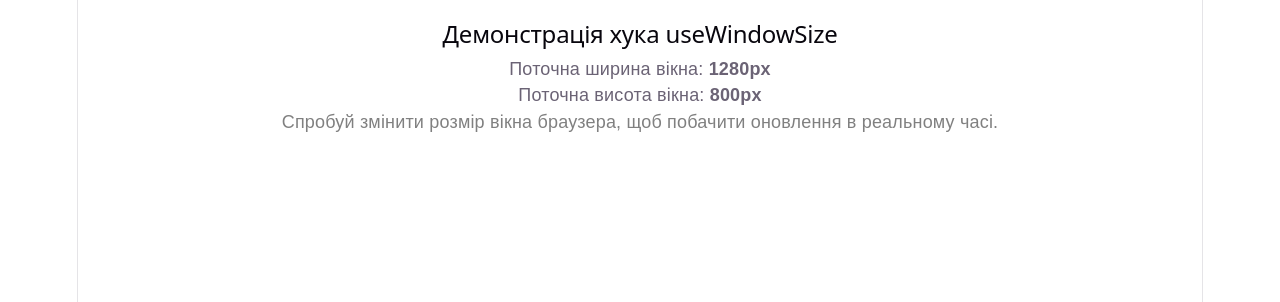
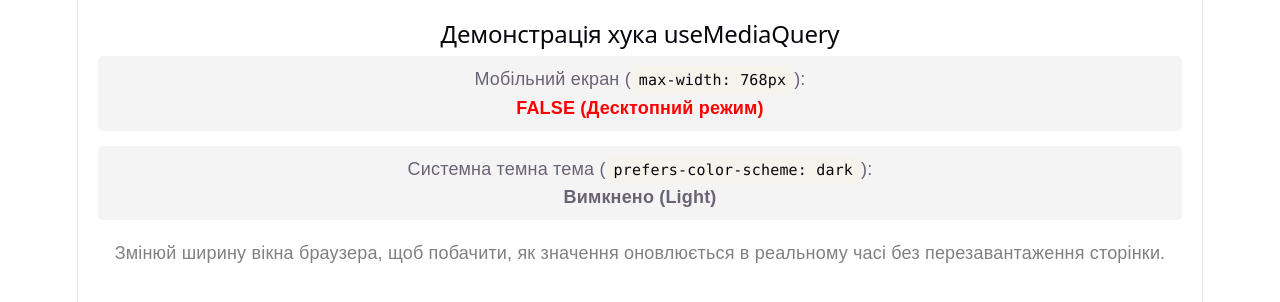
Before and after one commit to Madamada2026/Laborana-robota-WEB-Programming, a React (Vite) app: page / in a window 1280 px wide. Shown: the top 302 px of the page. Built offline with nearby package versions, Linux system fonts and the light colour scheme.

Commit message:
task 2.ind.zavd.Laboratorna robota 8

```diff
--- a/src/App.jsx
+++ b/src/App.jsx
@@ -1,10 +1,10 @@
 import React from 'react';
-import WindowSizeComponent from './WindowSizeComponent';
+import MediaQueryComponent from './MediaQueryComponent';
 
 function App() {
   return (
     <div>
-      <WindowSizeComponent />
+      <MediaQueryComponent />
     </div>
   );
 }
--- /dev/null
+++ b/src/MediaQueryComponent.jsx
@@ -0,0 +1,36 @@
+import React from 'react';
+import { useMediaQuery } from './hooks/useMediaQuery';
+
+const MediaQueryComponent = () => {
+  // Перевіряємо, чи ширина вікна менша або дорівнює 768px
+  const isMobile = useMediaQuery('(max-width: 768px)');
+
+  // Перевіряємо системну темну тему
+  const isDarkMode = useMediaQuery('(prefers-color-scheme: dark)');
+
+  return (
+    <div style={{ padding: '20px', fontFamily: 'Arial, sans-serif' }}>
+      <h2>Демонстрація хука useMediaQuery</h2>
+
+      <div style={{ marginBottom: '15px', padding: '10px', background: '#f4f4f4', borderRadius: '5px' }}>
+        <p>Мобільний екран (<code>max-width: 768px</code>):</p>
+        <strong style={{ color: isMobile ? 'green' : 'red', fontSize: '18px' }}>
+          {isMobile ? 'TRUE (Мобільний режим)' : 'FALSE (Десктопний режим)'}
+        </strong>
+      </div>
+
+      <div style={{ padding: '10px', background: '#f4f4f4', borderRadius: '5px' }}>
+        <p>Системна темна тема (<code>prefers-color-scheme: dark</code>):</p>
+        <strong style={{ fontSize: '18px' }}>
+          {isDarkMode ? 'Увімкнено (Dark)' : 'Вимкнено (Light)'}
+        </strong>
+      </div>
+
+      <p style={{ color: 'gray', marginTop: '20px' }}>
+        Змінюй ширину вікна браузера, щоб побачити, як значення оновлюється в реальному часі без перезавантаження сторінки.
+      </p>
+    </div>
+  );
+};
+
+export default MediaQueryComponent;
--- /dev/null
+++ b/src/hooks/useMediaQuery.js
@@ -0,0 +1,29 @@
+import { useState, useEffect } from 'react';
+
+export const useMediaQuery = (query) => {
+  const [matches, setMatches] = useState(() => {
+    if (typeof window !== 'undefined') {
+      return window.matchMedia(query).matches;
+    }
+    return false;
+  });
+
+  useEffect(() => {
+    if (typeof window === 'undefined') return;
+
+    const mediaQueryList = window.matchMedia(query);
+    const listener = (event) => setMatches(event.matches);
+
+    // Додаємо слухач подій для зміни медіа-запиту
+    mediaQueryList.addEventListener('change', listener);
+
+    // Синхронізуємо початковий стан
+    setMatches(mediaQueryList.matches);
+
+    return () => {
+      mediaQueryList.removeEventListener('change', listener);
+    };
+  }, [query]);
+
+  return matches;
+};
```
